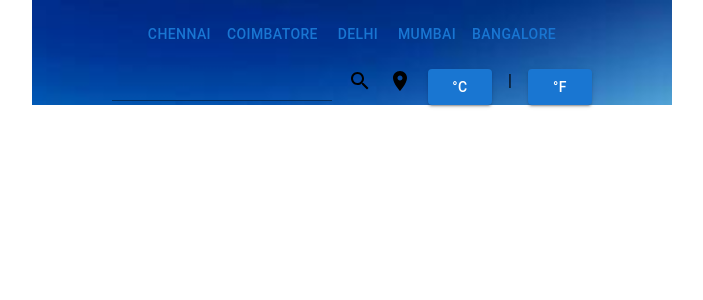
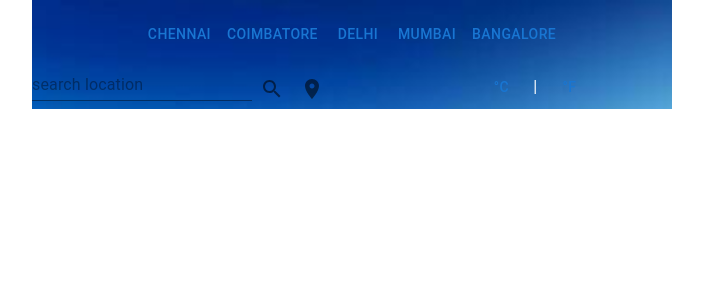
Before and after one commit to Gowripriya-Duraisamy/weather, a React (Create React App) app: page / in a window 1280 px wide. Shown: the top 300 px of the page, without its empty margins (288-991 px from the left). Built offline with nearby package versions, Linux system fonts and the light colour scheme; no server answers.

Commit message:
Design fix

```diff
--- /dev/null
+++ b/src/components/Cities.module.css
@@ -0,0 +1,4 @@
+.button {
+    color: #ffffff;
+    text-transform: none;
+}
--- a/src/components/CitiesButton.tsx
+++ b/src/components/CitiesButton.tsx
@@ -2,6 +2,7 @@ import { Button, CardContent } from "@mui/material";
 import { CITIES } from "../constants";
 import { useDispatch, useSelector } from "../store";
 import { getWeather } from "../slices/weather";
+import classes from "./Cities.module.css"
 
 export const CitiesButton = () => {
   const dispatch = useDispatch();
@@ -14,7 +15,7 @@ export const CitiesButton = () => {
     <CardContent>
       {CITIES.map((city) => {
         return (
-          <Button key={city.id} onClick={() => handleButtonClick(city.title)}>
+          <Button className={classes.button} key={city.id} onClick={() => handleButtonClick(city.title)}>
             {city.title}
           </Button>
         );
--- a/src/components/Forecast.tsx
+++ b/src/components/Forecast.tsx
@@ -20,7 +20,7 @@ const ForeCast: FC<Forecastprops> = ({ hour,daily, title, timezone }) => {
         {hour?.map((val, index) => {
           return <Grid key={index} item>
             <Typography>{formatToLocalTime(val.dt, timezone, 'hh:mma')}</Typography>
-             <img src={convertToIcon(val.weather[0].icon || '')}></img>
+             <img key={index} alt={"forecast"} src={convertToIcon(val.weather[0].icon || '')}></img>
              <Typography>{val.temp}°</Typography>
           </Grid>;
         })}
@@ -29,7 +29,7 @@ const ForeCast: FC<Forecastprops> = ({ hour,daily, title, timezone }) => {
         {daily?.map((val, index) => {
           return <Grid key={index} item>
             <Typography>{formatToLocalTime(val.dt, timezone, 'ccc')}</Typography>
-             <img src={convertToIcon(val.weather[0].icon || '')}></img>
+             <img key={index} alt={"forecast"} src={convertToIcon(val.weather[0].icon || '')}></img>
              <Typography>{val.temp.day}°</Typography>
           </Grid>;
         })}
--- a/src/components/Search.module.css
+++ b/src/components/Search.module.css
@@ -3,3 +3,30 @@
     justify-content: flex-end;
     align-items: center;
 }
+
+.button {
+    background-color: transparent;
+    border: none;
+    display: inline;
+}
+
+.button:hover {
+    background-color: transparent;
+    border: none;
+    color: rgb(252, 201, 244);
+    display: inline;
+}
+
+.seperate {
+    color: white;
+    display: inline;
+}
+
+.outerContainer{
+
+}
+
+.input {
+    background: white;
+    border: none;
+}
--- a/src/components/Search.tsx
+++ b/src/components/Search.tsx
@@ -1,25 +1,29 @@
-import { Button, Grid, Input, Typography } from "@mui/material";
+import { Button, Grid, IconButton, TextField, Typography } from "@mui/material";
 import { SearchOutlined, LocationOn } from "@mui/icons-material/";
+import classes from "./Search.module.css";
 
 export const Search = () => {
   return (
-        <Grid container spacing={2} justifyContent="center">
-        <Grid item><Input onChange={() => {}} /></Grid>
-        <Grid item><SearchOutlined /></Grid>
-        <Grid item><LocationOn /></Grid>
-          <Grid item>
-            <Button variant="contained">
-              °C
-            </Button>
-          </Grid>
-          <Grid item>
-            <Typography>|</Typography>
-          </Grid>
-          <Grid item>
-            <Button variant="contained">
-              °F
-            </Button>
-          </Grid>
-        </Grid>
+    <Grid container spacing={2} className={classes.outerContainer}>
+      <Grid item xs={8}>
+        <TextField
+          placeholder="search location"
+          variant="standard"
+          onChange={() => {}}
+        />
+
+        <IconButton>
+          <SearchOutlined />
+        </IconButton>
+        <IconButton>
+          <LocationOn />
+        </IconButton>
+      </Grid>
+      <Grid item xs={4}>
+        <Button classes={classes.button} >°C</Button>
+        <Typography className={classes.seperate}>|</Typography>
+        <Button classes={classes.button}>°F</Button>
+      </Grid>
+    </Grid>
   );
 };
```
